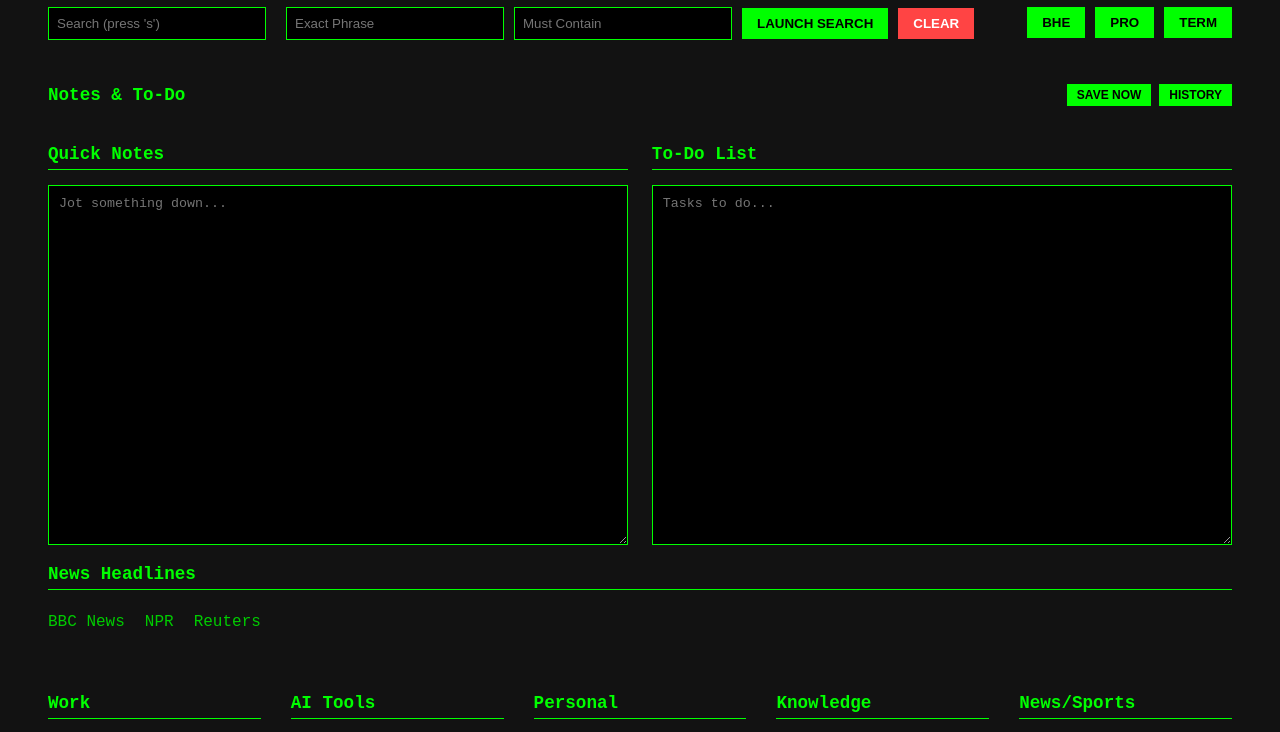
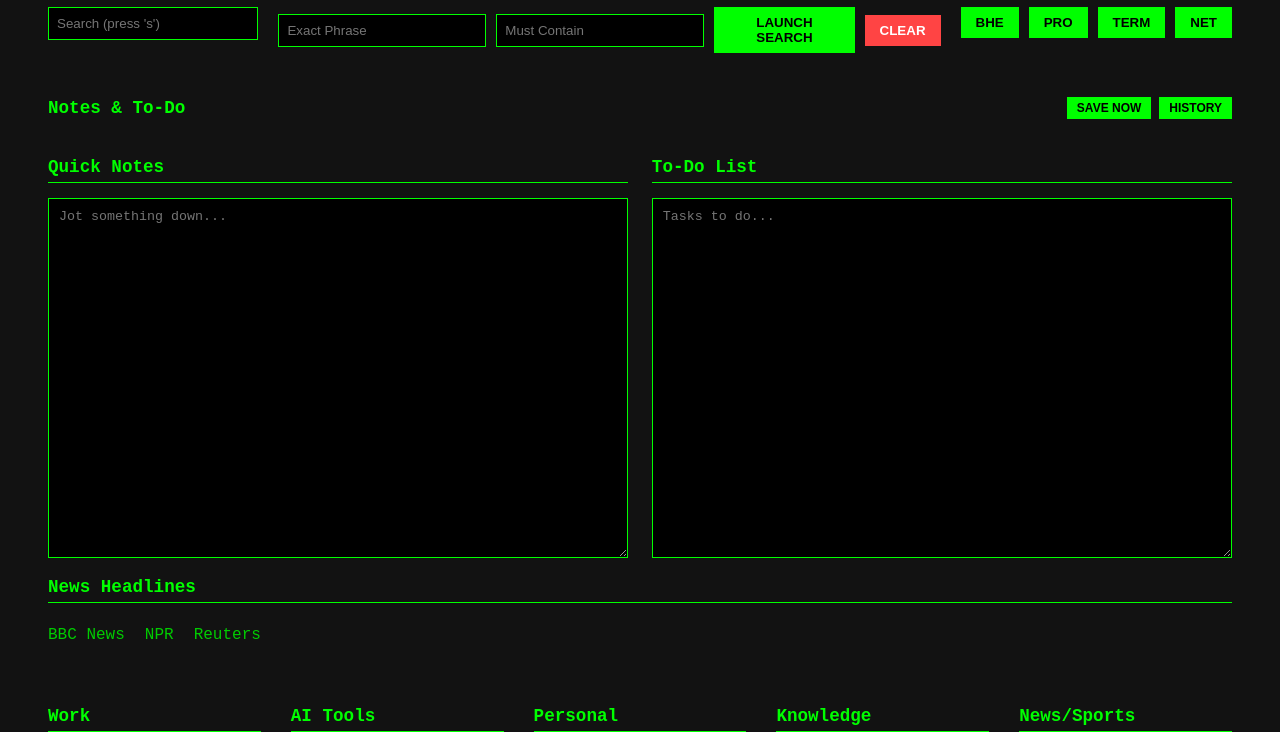
Before and after one commit to gwsgator/gwsgtr, a website: page index.html in a window 1280 px wide. Shown: the part 112-844 px from the top of the page. Drawn offline with Linux system fonts and the light colour scheme; no server answers.

Commit message:
Add Netdata dashboard link

```diff
--- a/index.html
+++ b/index.html
@@ -53,6 +53,7 @@
             <button onclick="window.open('https://besthomepageever.com/', '_blank')">BHE</button>
             <button onclick="window.open('https://www.protopage.com/trjstartpage', '_blank')">PRO</button>
             <button onclick="window.open('https://termstart.netlify.app/', '_blank')">TERM</button>
+            <button onclick="window.open('https://10.0.0.20:19999', '_blank')">NET</button>
         </div>
     </div>
 
```
